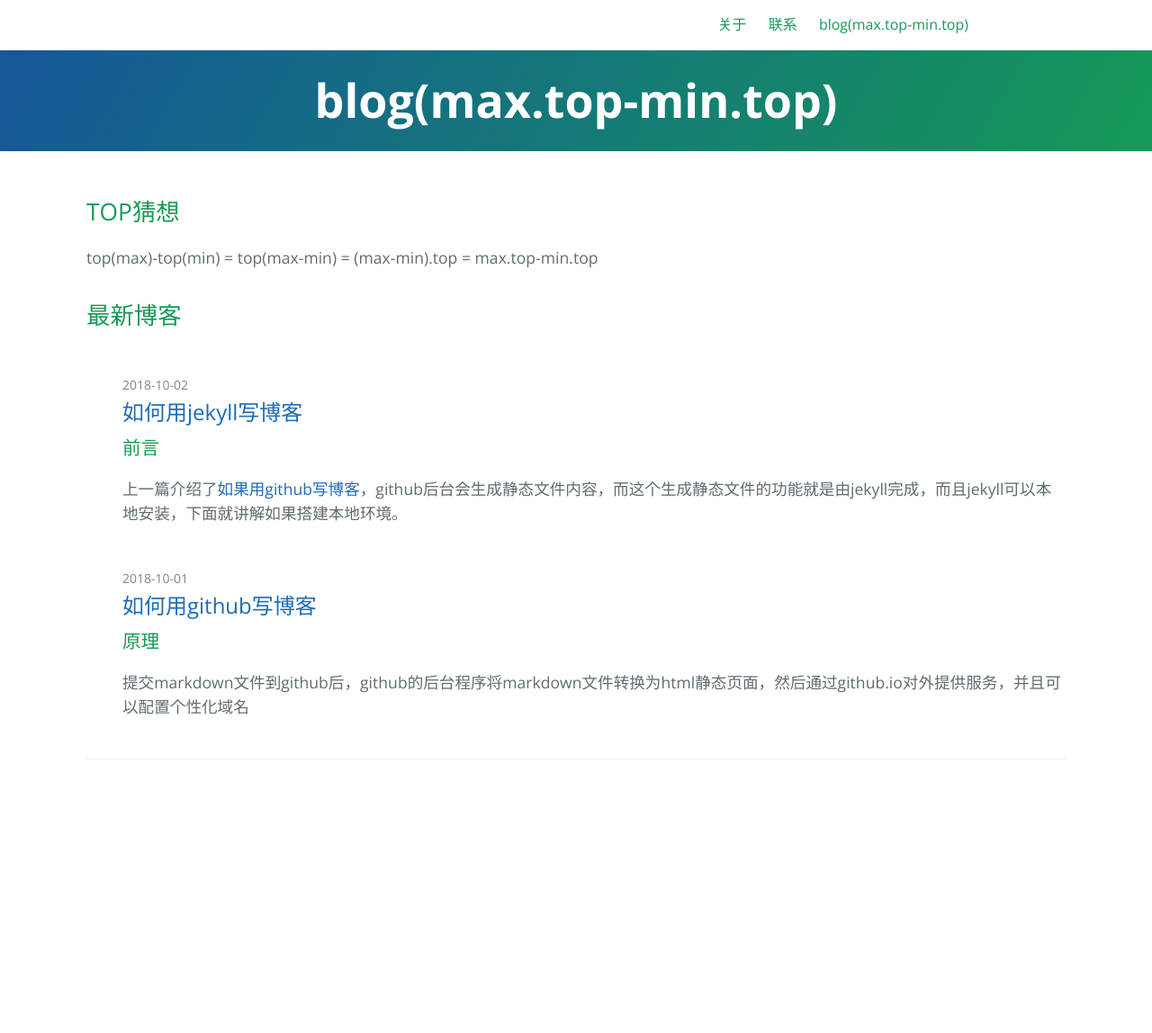
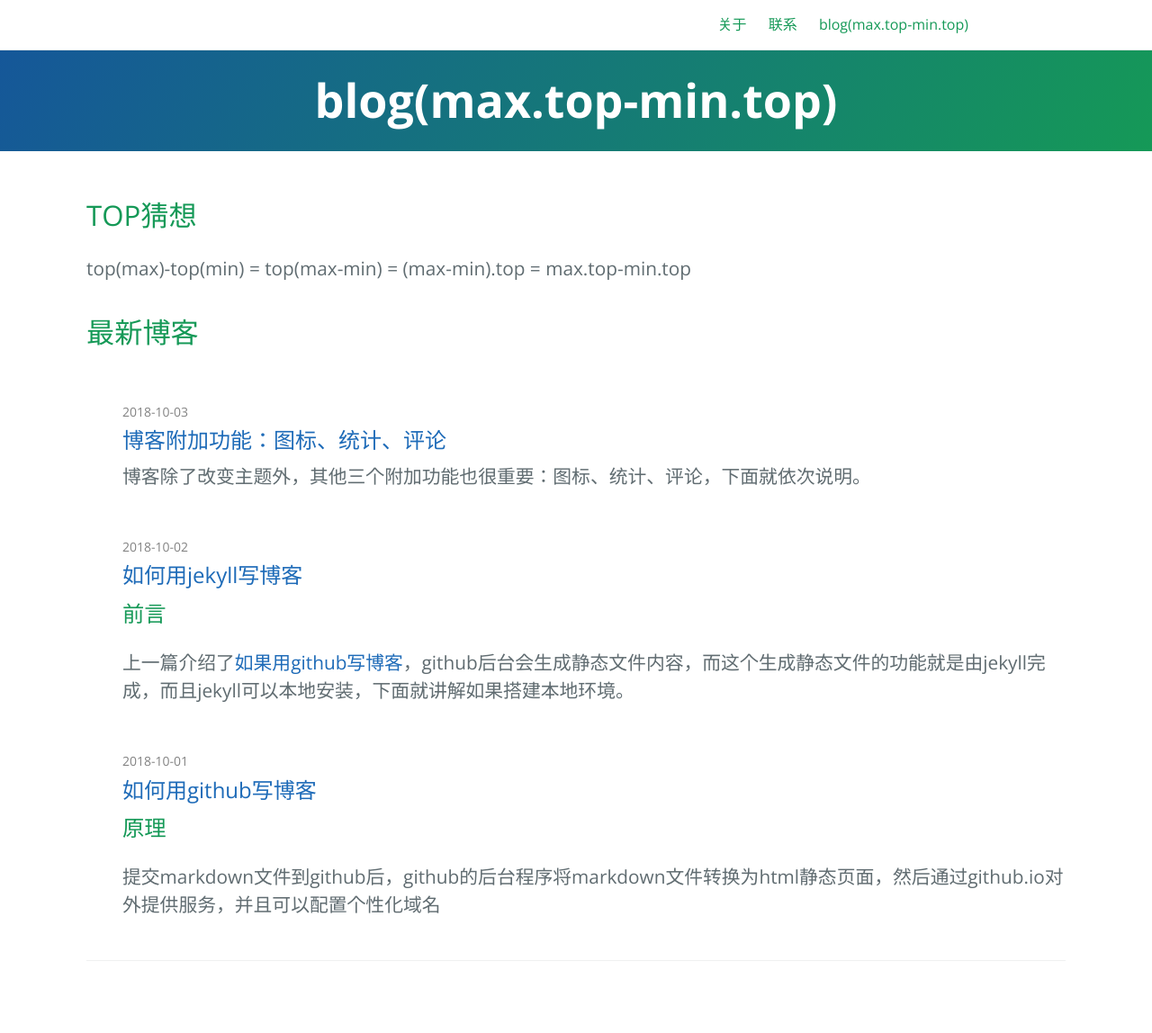
Before and after one commit to shangqianliu/jekyll.321zou.com, a Jekyll site: the page built from index.md, in a window 1280 px wide. Shown: the whole page at 90% size. Built offline with Jekyll 4.4.1, drawn with Linux system fonts in a browser that asks for light colours; comment, search, counter and statistics services are not loaded; the repository's description, which GitHub fills in, is left out; before the commit the page ends 924 px from its top, so only the background shows below that; part of the change alters nothing that is shown.

Commit message:
1，添加【博客附加功能：图标、统计、评论】 2，PC字体调大

````diff
--- /dev/null
+++ b/_posts/2018-10-03-blogwithext.markdown
@@ -0,0 +1,87 @@
+---
+layout: post
+title: "博客附加功能：图标、统计、评论"
+date: "2018-10-03 19:35:59 +0800"
+author: "友"
+---
+
+博客除了改变主题外，其他三个附加功能也很重要：图标、统计、评论，下面就依次说明。
+
+## 图标
+图标是一个网站必须品，但对于开发人员来说，做一个图标还是有难度的，于是网上找一个现成的图标是一条捷径。
+
+以前发现一个图标网站，推荐给大家：[iconfont](http://www.iconfont.cn) ，按照关键字搜索想要图标，然后找到中意的图标就直接拿来用了，下载格式选择png，如果要做网站的icon，还要进一步处理，直接搜索“在线转换icon”，找到一个网站[easyicon](https://www.easyicon.net/covert/)不错，把图标上传转换为icon之后，添加到根目录，刷新页面，页签上面就图标了。
+
+### https问题
+使用https时，会报icon加载错误，是因为加载icon的协议是http与https不一致，导致报错，需要修改源代码，把_layouts/default.html文件中的如下内容
+```
+<link rel="shortcut icon" href="{{"{"}}{{"{"}} site.url {{"}}}}/favicon.ico">
+```
+改成
+```
+<link rel="shortcut icon" href="/favicon.ico">
+```
+刷新页面加载正常了。
+
+PS：为了写出```{{"{"}}{{"{"}} site.url {{"}}}}```，老费劲了，里面涉及转义字符特殊处理，最后使用hack方式弄出来了。
+
+### 统计
+网站统计也是需要的，博客写得好不好，看访问量就知道了。
+
+单独开发一个统计功能是不现实的，幸好有很多现成的统计系统可以使用，网上一搜，找到百度统计，感觉还不错，注册账号后直接使用，注册地址：[百度统计](https://tongji.baidu.com)
+
+注册完，登录后，进入管理界面，添加应用，添加完后，点击获取代码，就是一段js，这段js实现了统计功能，然后把这段js添加到```_layouts/default.html```中，就是实现了统计功能，很好用
+```
+<!-- 百度统计 -->
+  <script>
+    var _hmt = _hmt || [];
+    (function() {
+      var hm = document.createElement("script");
+      hm.src = "https://hm.baidu.com/hm.js?uuid"; //uuid缓换成自己的
+      var s = document.getElementsByTagName("script")[0];
+      s.parentNode.insertBefore(hm, s);
+    })();
+  </script>
+```
+添加之后，通过点击【查看报告】就能查看到：PV、UV、IP、跳出率等一系列指标，为改进博客提供了重要的参考。
+
+## 评论
+评论也是博客的重要功能，为博主和读者之间提供了一条交流通道。
+
+单独开发系统评论功能也是不现实的，幸好有好多专门做评论的系统，网上搜了几个，其他网站推荐：valine（缬氨酸），估计是化学专业的同学开发的，
+注册后[valine](https://valine.js.org/)，登录进入控制台，然后注册一个应用，就不像百度那样直接复制js了，网上搜索之后，在一个现成的网站上面，复制了他的源代码，然后把对应的appId和appKey换成【应用Key】里面对应字段；试了好一阵子，评论框终于出现了（复制代码不全，修改不全等等，下面弄了一个全的）。代码如下：
+```
+
+<!-- 评论 -->
+<div class="comments" id="comments" style="margin-top: 70px;">
+  <div id="vcomments"></div>
+</div>
+<script src="//cdn1.lncld.net/static/js/3.0.4/av-min.js"></script>
+<script src="https://unpkg.com/valine/dist/Valine.min.js"></script>
+<script>
+
+  var GUEST = ['nick','mail','link'];
+  var guest = 'nick,mail,link';
+  guest = guest.split(',').filter(item=>{
+    return GUEST.indexOf(item)>-1;
+  });
+  new Valine({
+    el:'#comments',
+    verify: false,
+    notify: true,
+    appId:'gs4XxRz1HG66wfK2k5su02D5-gzGzoHsz',
+    appKey:'SfmoXDMrxNUPUHWIJIoHlsY8',
+    placeholder:'说点...',
+    avatar:'retro',
+    guest_info:guest,
+    pageSize:'10' || 10
+  });
+```
+再看看后，发现有访问数量限制，但是博客访问量不大，应该够用了，就先用上。
+
+### 参考和资源
+- [评论参考](https://www.bluelzy.com/)
+- [iconfont](http://www.iconfont.cn)
+- [easyicon](https://www.easyicon.net/covert/)
+- [百度统计](https://tongji.baidu.com)
+- [valine](https://valine.js.org/)
--- a/_sass/jekyll-theme-cayman-blog.scss
+++ b/_sass/jekyll-theme-cayman-blog.scss
@@ -129,11 +129,11 @@ a {
   opacity: 0.7;
 
   @include large {
-    font-size: 1.25rem;
+    font-size: 1.3rem;
   }
 
   @include medium {
-    font-size: 1.15rem;
+    font-size: 1.2rem;
   }
 
   @include small {
@@ -171,12 +171,12 @@ a {
     max-width: 84rem;
     padding: 3rem 6rem;
     margin: 0 auto;
-    font-size: 1.1rem;
+    font-size: 1.3rem;
   }
 
   @include medium {
     padding: 3rem 4rem;
-    font-size: 1.1rem;
+    font-size: 1.2rem;
   }
 
   @include small {
````
